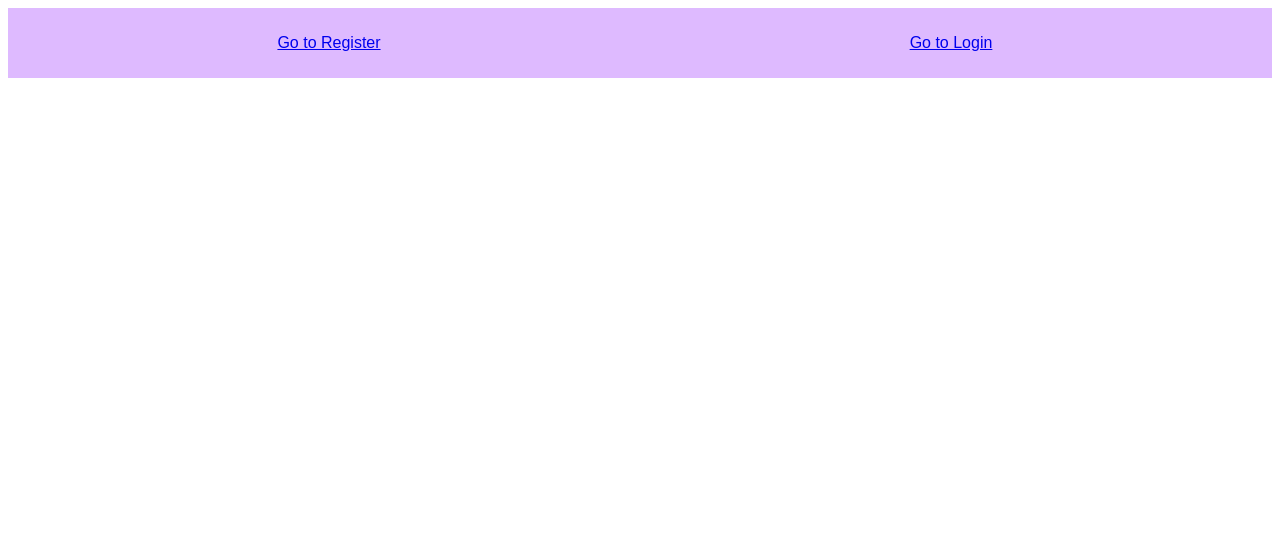
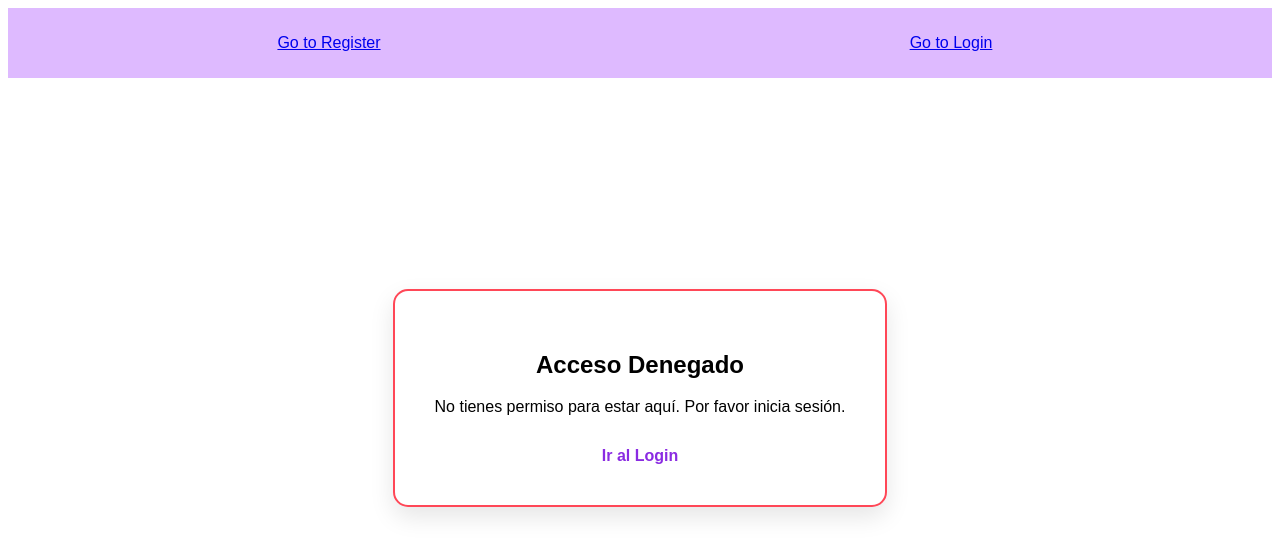
Before and after one commit to ingediego94/vue_LoginRegister, a Vue app: page /dashboard in a window 1280 px wide. Shown: the top 556 px of the page. Built offline with nearby package versions, Linux system fonts and the light colour scheme; the HTML template or start-up script is replaced by a standard one.

Commit message:
dashboard ingreso

```diff
--- a/src/components/LoginComponent.vue
+++ b/src/components/LoginComponent.vue
@@ -1,9 +1,10 @@
 <script setup lang="ts">
     import { ref } from 'vue';
+    import { useRouter } from 'vue-router';
     import { useAuth } from '../composables/useAuth';
 
     const {login, message, isError } = useAuth();
-
+    const router = useRouter();
 
     const formData = ref({
     email: '',
@@ -15,6 +16,8 @@ const handleSubmit = async () => {
   if (success) {
     // Redirigir al dashboard tras login exitoso
     // router.push('/dashboard');
+    console.log("Redirigiendo...");
+    router.push('/dashboard');
   }
 };
 </script>
--- a/src/composables/useAuth.ts
+++ b/src/composables/useAuth.ts
@@ -2,21 +2,33 @@ import { ref } from 'vue';
 import { AuthService } from '../services/AuthService';
 import type { RegisterRequest, LoginRequest } from '../models/Auth';
 
+// Estado reactivo global (fuera de la función para que persista entre componentes)
+const currentUser = ref(JSON.parse(localStorage.getItem("userSession") || 'null'));
+
 export function useAuth() {
   const message = ref("");
   const isError = ref(false);
-  const isLoading = ref(false); // Útil para deshabilitar botones
+  const isLoading = ref(false);
 
   const login = async (data: LoginRequest) => {
     isLoading.value = true;
     try {
       const response = await AuthService.login(data);
-      localStorage.setItem("token", response.token); // Guardamos el JWT
+
+      // 1. Guardamos el token para validación de seguridad
+      localStorage.setItem("token", response.token);
+
+      // 2. Simulamos/Guardamos los datos del usuario para la UI
+      // Si tu API no devuelve el nombre, aquí podrías usar data.email
+      const userData = { name: data.email.split('@')[0], email: data.email };
+      localStorage.setItem("userSession", JSON.stringify(userData));
+      currentUser.value = userData;
+
       message.value = "Login exitoso. Redirigiendo...";
       isError.value = false;
       return true;
     } catch (error: any) {
-      message.value = error.message;
+      message.value = error.message || "Error al iniciar sesión";
       isError.value = true;
       return false;
     } finally {
@@ -32,7 +44,7 @@ export function useAuth() {
       isError.value = false;
       return true;
     } catch (error: any) {
-      message.value = error.message;
+      message.value = error.message || "Error al registrarse";
       isError.value = true;
       return false;
     } finally {
@@ -40,5 +52,11 @@ export function useAuth() {
     }
   };
 
-  return { message, isError, isLoading, login, register };
+  const logout = () => {
+    localStorage.removeItem("token");
+    localStorage.removeItem("userSession");
+    currentUser.value = null;
+  };
+
+  return { message, isError, isLoading, login, register, logout, currentUser };
 }
--- a/src/router/index.ts
+++ b/src/router/index.ts
@@ -1,6 +1,7 @@
 import { createRouter, createWebHistory } from 'vue-router'
 import RegisterView from '../views/RegisterView.vue'
 import LoginView from '../views/LoginView.vue'
+import DashboardView from '../views/DashboardView.vue'
 
 const router = createRouter({
     history: createWebHistory(),
@@ -14,6 +15,11 @@ const router = createRouter({
             path: '/login',
             name: 'login',
             component: LoginView
+        },
+        {
+            path: '/dashboard',
+            name: 'dashboard',
+            component: DashboardView
         }
     ]
 })
--- /dev/null
+++ b/src/views/DashboardView.vue
@@ -0,0 +1,70 @@
+<script setup lang="ts">
+import { useRouter } from 'vue-router';
+import { useAuth } from '../composables/useAuth';
+
+const router = useRouter();
+const { currentUser, logout } = useAuth();
+
+const handleLogout = () => {
+  logout();
+  router.push('/login');
+};
+</script>
+
+<template>
+  <div class="dashboard-container">
+    <div class="card" v-if="currentUser">
+      <h1>Bienvenido, {{ currentUser.name }}</h1>
+      <p>Has iniciado sesión con el correo: <strong>{{ currentUser.email }}</strong></p>
+      <button @click="handleLogout" class="logout-btn">Cerrar Sesión</button>
+    </div>
+
+    <div v-else class="card error-card">
+      <h2>Acceso Denegado</h2>
+      <p>No tienes permiso para estar aquí. Por favor inicia sesión.</p>
+      <router-link to="/login" class="login-link">Ir al Login</router-link>
+    </div>
+  </div>
+</template>
+
+<style scoped>
+.dashboard-container {
+  display: flex;
+  justify-content: center;
+  align-items: center;
+  min-height: 80vh;
+  font-family: sans-serif;
+}
+.card {
+  padding: 2.5rem;
+  border: 2px solid blueviolet;
+  border-radius: 15px;
+  text-align: center;
+  box-shadow: 0 10px 25px rgba(0, 0, 0, 0.1);
+  background: white;
+}
+.error-card {
+  border-color: #ff4757;
+}
+.logout-btn {
+  margin-top: 20px;
+  padding: 12px 25px;
+  background-color: #ff4757;
+  color: white;
+  border: none;
+  border-radius: 8px;
+  cursor: pointer;
+  font-weight: bold;
+  transition: background 0.3s;
+}
+.logout-btn:hover {
+  background-color: #ff2e44;
+}
+.login-link {
+  display: inline-block;
+  margin-top: 15px;
+  color: blueviolet;
+  text-decoration: none;
+  font-weight: bold;
+}
+</style>
```
